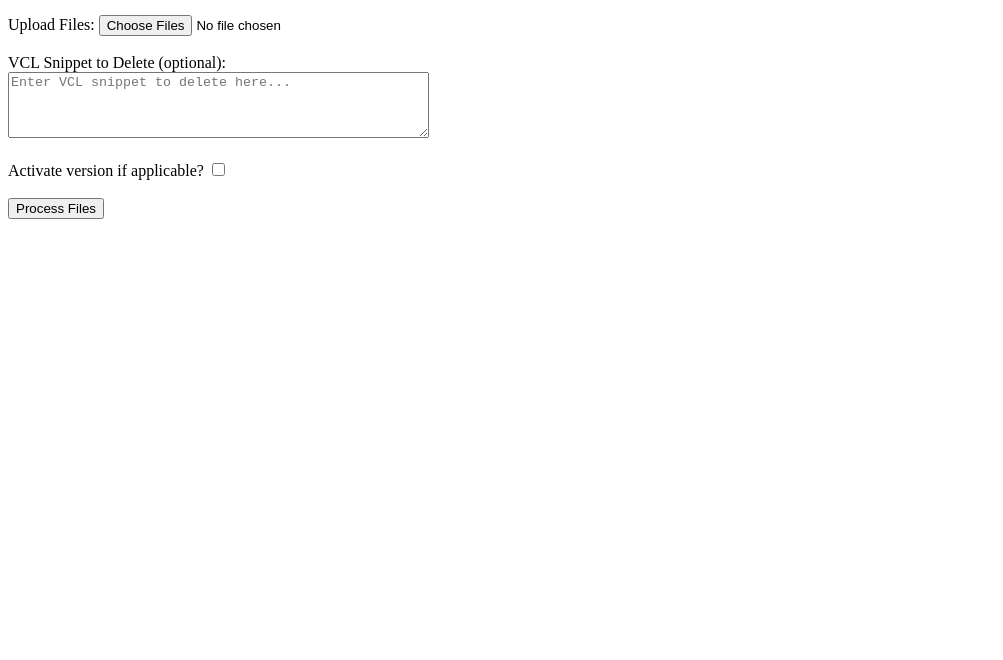
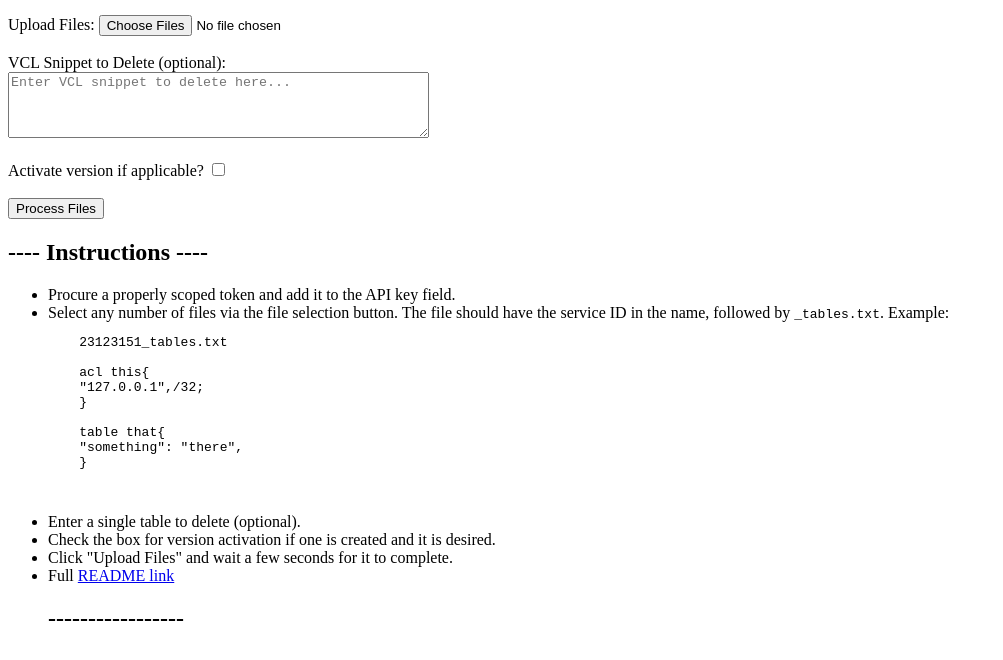
Before and after one commit to sohsoh5/tableuploader, a plain HTML site: page src/index.html in a window 1280 px wide. Shown: the part 104-764 px from the top of the page, without its empty margins (0-1003 px from the left). Drawn offline with Linux system fonts and the light colour scheme.

Commit message:
Update index.html

```diff
--- a/src/index.html
+++ b/src/index.html
@@ -23,6 +23,32 @@
 
         <input type="submit" value="Process Files">
     </form>
+    <!-- Instructions Section -->
+    <div id="instructions">
+        <h2>---- Instructions ----</h2>
+        <ul>
+            <li>Procure a properly scoped token and add it to the API key field.</li>
+            <li>Select any number of files via the file selection button. The file should have the service ID in the name, followed by <code>_tables.txt</code>. Example:
+            <pre>
+    23123151_tables.txt
+
+    acl this{
+    "127.0.0.1",/32;
+    }
+
+    table that{
+    "something": "there",
+    }
+
+            </pre>
+            </li>
+            <li>Enter a single table to delete (optional).</li>
+            <li>Check the box for version activation if one is created and it is desired.</li>
+            <li>Click "Upload Files" and wait a few seconds for it to complete.</li>
+            <li>Full <a href="https://github.com/sohsoh5/tableuploader/blob/main/README.md">README link</a></li>
+        <h2>-----------------</h2>
+        </ul>
+    </div>
     <div id="loading" style="display:none;">Processing...</div>
     <div id="error"></div>
     <div id="success"></div>
```
